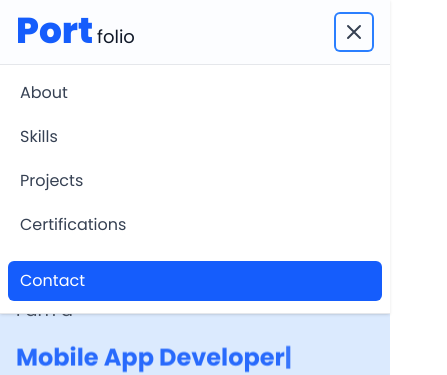
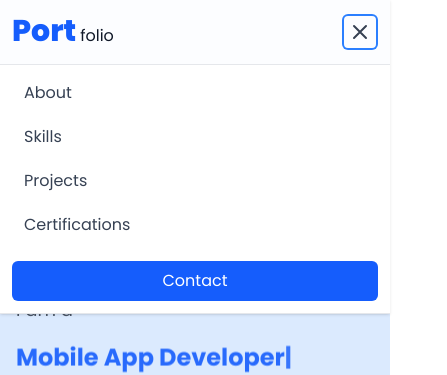
Before and after one commit to TharushaDenuwan/portfolio-new, a Next.js app: page / in a window 390 px wide. Both pictures are taken after a click on the button "Open main menu". Shown: the top 375 px of the page, 447 px wide, since content can reach past the window. Built offline with nearby package versions, Linux system fonts and the light colour scheme.

Commit message:
updated code

```diff
--- a/src/app/globals.css
+++ b/src/app/globals.css
@@ -25,4 +25,30 @@
   background: var(--background);
   color: var(--foreground);
   font-family: var(--font-sans);
+  overflow-x: hidden; /* Prevent horizontal scroll */
 }
+
+html {
+  overflow-x: hidden; /* Prevent horizontal scroll on html */
+}
+
+/* Ensure all containers stay within viewport */
+* {
+  box-sizing: border-box;
+}
+
+/* Mobile-specific fixes */
+@media (max-width: 768px) {
+  .container,
+  .max-w-7xl,
+  .max-w-6xl,
+  .max-w-5xl,
+  .max-w-4xl,
+  .max-w-3xl,
+  .max-w-2xl,
+  .max-w-xl,
+  .max-w-lg {
+    max-width: 100vw !important;
+    overflow-x: hidden;
+  }
+}
--- a/src/features/connect/connect.tsx
+++ b/src/features/connect/connect.tsx
@@ -53,14 +53,14 @@
           </p>
         </div>
 
-        <div className="max-w-2xl mx-auto">
+        <div className="max-w-lg mx-auto">
           {/* Contact Form */}
-          <div className="bg-white rounded-2xl border border-gray-200 p-8 shadow-lg">
-            <h3 className="text-2xl font-bold text-gray-900 mb-6 text-center">
+          <div className="bg-white rounded-xl border border-gray-200 p-6 shadow-lg">
+            <h3 className="text-xl font-bold text-gray-900 mb-4 text-center">
               Send a Message
             </h3>
 
-            <form onSubmit={handleSubmit} className="space-y-6">
+            <form onSubmit={handleSubmit} className="space-y-4">
               {/* Name Input */}
               <div>
                 <label htmlFor="name" className="block text-sm font-semibold text-gray-700 mb-2">
@@ -73,7 +73,7 @@
                   value={formData.name}
                   onChange={handleChange}
                   required
-                  className="w-full px-4 py-3 border border-gray-300 rounded-lg focus:ring-2 focus:ring-blue-600 focus:border-blue-600 transition-colors"
+                  className="w-full px-3 py-2 border border-gray-300 rounded-lg focus:ring-2 focus:ring-blue-600 focus:border-blue-600 transition-colors"
                   placeholder="Enter your full name"
                 />
               </div>
@@ -90,7 +90,7 @@
                   value={formData.email}
                   onChange={handleChange}
                   required
-                  className="w-full px-4 py-3 border border-gray-300 rounded-lg focus:ring-2 focus:ring-blue-600 focus:border-blue-600 transition-colors"
+                  className="w-full px-3 py-2 border border-gray-300 rounded-lg focus:ring-2 focus:ring-blue-600 focus:border-blue-600 transition-colors"
                   placeholder="your.email@example.com"
                 />
               </div>
@@ -107,7 +107,7 @@
                   value={formData.subject}
                   onChange={handleChange}
                   required
-                  className="w-full px-4 py-3 border border-gray-300 rounded-lg focus:ring-2 focus:ring-blue-600 focus:border-blue-600 transition-colors"
+                  className="w-full px-3 py-2 border border-gray-300 rounded-lg focus:ring-2 focus:ring-blue-600 focus:border-blue-600 transition-colors"
                   placeholder="What's this about?"
                 />
               </div>
@@ -123,8 +123,8 @@
                   value={formData.message}
                   onChange={handleChange}
                   required
-                  rows={6}
-                  className="w-full px-4 py-3 border border-gray-300 rounded-lg focus:ring-2 focus:ring-blue-600 focus:border-blue-600 transition-colors resize-none"
+                  rows={4}
+                  className="w-full px-3 py-2 border border-gray-300 rounded-lg focus:ring-2 focus:ring-blue-600 focus:border-blue-600 transition-colors resize-none"
                   placeholder="Tell me about your project, idea, or just say hello..."
                 />
               </div>
@@ -134,7 +134,7 @@
                 <button
                   type="submit"
                   disabled={isSubmitting}
-                  className={`w-full py-4 px-6 rounded-lg font-semibold text-white transition-all duration-300 ${
+                  className={`w-full py-3 px-4 rounded-lg font-semibold text-white transition-all duration-300 ${
                     isSubmitting
                       ? 'bg-gray-400 cursor-not-allowed'
                       : 'bg-blue-600 hover:bg-blue-700 hover:shadow-lg'
@@ -161,7 +161,7 @@
           </div>
 
           {/* Social Media */}
-          <div className="mt-16 pt-16 border-t border-gray-200 text-center">
+          <div className="mt-12 pt-12 border-t border-gray-200 text-center">
             {/* <h3 className="text-3xl font-bold text-blue-600 mb-4">
               FIND ME ON
             </h3>
--- a/src/features/navigation/navigation.tsx
+++ b/src/features/navigation/navigation.tsx
@@ -14,17 +14,17 @@
   ];
 
   return (
-    <nav className="fixed top-0 left-0 right-0 z-50 bg-white/90 backdrop-blur-md border-b border-gray-200 shadow-sm">
-      <div className="max-w-7xl mx-auto px-4 sm:px-6 lg:px-8">
-        <div className="flex items-center justify-between h-16">
+    <nav className="fixed top-0 left-0 right-0 z-50 bg-white/90 backdrop-blur-md border-b border-gray-200 shadow-sm w-full">
+      <div className="w-full max-w-7xl mx-auto px-3 sm:px-4 lg:px-6">
+        <div className="flex items-center justify-between h-16 w-full">
           {/* Left side - Portfolio Logo */}
-          <div className="flex-shrink-0">
+          <div className="flex-shrink-0 min-w-0">
             <Link
               href="/"
               className="inline-flex items-baseline space-x-1 text-gray-900 hover:text-blue-600 transition-colors duration-300"
             >
-            <span className="text-4xl font-extrabold leading-none text-blue-600">Port</span>
-              <span className="text-lg font-medium">folio</span>
+            <span className="text-3xl sm:text-4xl font-extrabold leading-none text-blue-600">Port</span>
+              <span className="text-base sm:text-lg font-medium">folio</span>
             </Link>
           </div>
 
@@ -44,20 +44,20 @@
           </div>
 
           {/* Right side - Contact */}
-          <div className="hidden md:block">
+          <div className="hidden md:block flex-shrink-0">
             <Link
               href="#contact"
-              className="bg-blue-600 hover:bg-blue-700 text-white px-6 py-2 rounded-full text-sm font-medium transition-all duration-300 hover:shadow-lg hover:scale-105"
+              className="bg-blue-600 hover:bg-blue-700 text-white px-4 lg:px-6 py-2 rounded-full text-sm font-medium transition-all duration-300 hover:shadow-lg hover:scale-105"
             >
               Contact
             </Link>
           </div>
 
           {/* Mobile menu button */}
-          <div className="md:hidden">
+          <div className="md:hidden flex-shrink-0">
             <button
               onClick={() => setIsMenuOpen(!isMenuOpen)}
-              className="inline-flex items-center justify-center p-2 rounded-md text-gray-700 hover:text-blue-600 hover:bg-blue-50 focus:outline-none focus:ring-2 focus:ring-inset focus:ring-blue-500 transition-colors duration-300"
+              className="inline-flex items-center justify-center p-1.5 rounded-md text-gray-700 hover:text-blue-600 hover:bg-blue-50 focus:outline-none focus:ring-2 focus:ring-inset focus:ring-blue-500 transition-colors duration-300"
               aria-expanded="false"
             >
               <span className="sr-only">Open main menu</span>
@@ -100,13 +100,13 @@
       </div>
 
       {/* Mobile menu */}
-      <div className={`md:hidden ${isMenuOpen ? 'block' : 'hidden'}`}>
-        <div className="px-2 pt-2 pb-3 space-y-1 sm:px-3 bg-white border-t border-gray-200">
+      <div className={`md:hidden ${isMenuOpen ? 'block' : 'hidden'} w-full overflow-hidden`}>
+        <div className="px-3 pt-2 pb-3 space-y-1 bg-white border-t border-gray-200 w-full">
           {navItems.map((item) => (
             <Link
               key={item.name}
               href={item.href}
-              className="text-gray-700 hover:text-blue-600 block px-3 py-2 rounded-md text-base font-medium transition-colors duration-300 hover:bg-blue-50"
+              className="text-gray-700 hover:text-blue-600 block px-3 py-2 rounded-md text-base font-medium transition-colors duration-300 hover:bg-blue-50 w-full truncate"
               onClick={() => setIsMenuOpen(false)}
             >
               {item.name}
@@ -114,7 +114,7 @@
           ))}
           <Link
             href="#contact"
-            className="bg-blue-600 hover:bg-blue-700 text-white block px-3 py-2 rounded-md text-base font-medium transition-colors duration-300 mt-4"
+            className="bg-blue-600 hover:bg-blue-700 text-white block px-3 py-2 rounded-md text-base font-medium transition-colors duration-300 mt-4 w-full text-center truncate"
             onClick={() => setIsMenuOpen(false)}
           >
             Contact
```
